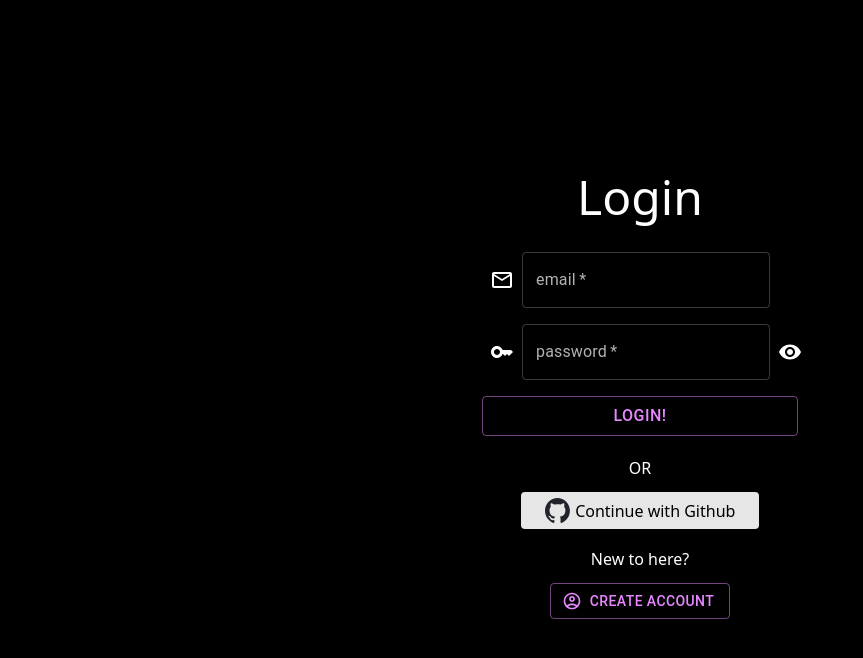
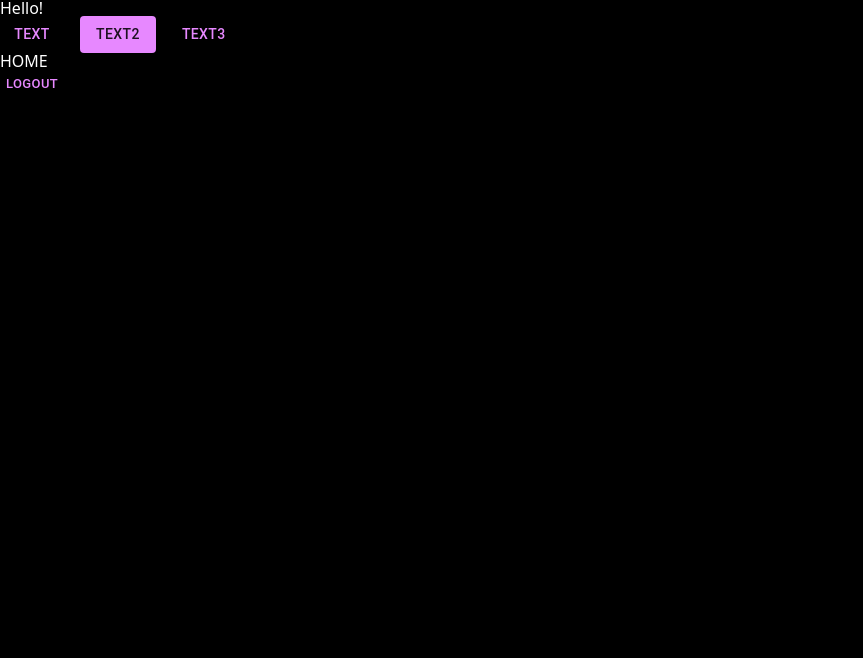
Before and after one commit to dogeja/TowerOfProgress, a React (Vite) app: page / in a window 1280 px wide. Before the commit this address led to /login. Shown: the top 658 px of the page, without its empty margins (0-863 px from the left). Built offline with nearby package versions, Linux system fonts and the light colour scheme; no server answers.

Commit message:
0403 fix : protectRoute issue

```diff
--- a/src/App.tsx
+++ b/src/App.tsx
@@ -11,6 +11,7 @@ import { ThemeProvider } from "@mui/material/styles";
 import { theme } from "./theme";
 import { useEffect, useState } from "react";
 import Loading from "./components/loading";
+import { auth } from "./firebase";
 import ProtectedRoute from "./components/protected-route";
 const router = createBrowserRouter([
   {
@@ -21,7 +22,14 @@ const router = createBrowserRouter([
       </ProtectedRoute>
     ),
     children: [
-      { path: "", element: <Home></Home> },
+      {
+        path: "/",
+        element: (
+          <ProtectedRoute>
+            <Home></Home>
+          </ProtectedRoute>
+        ),
+      },
       {
         path: "profile",
         element: <Profile></Profile>,
--- a/src/components/protected-route.tsx
+++ b/src/components/protected-route.tsx
@@ -1,14 +1,15 @@
+import { onAuthStateChanged } from "firebase/auth";
+import { auth } from "../firebase";
 import { Navigate } from "react-router-dom";
-import { auth } from "../firebase";
-
 export default function ProtectedRoute({
   children,
 }: {
   children: React.ReactNode;
 }) {
-  const user = auth.currentUser;
-  if (user === null) {
+  onAuthStateChanged(auth, (user) => {
+    if (user === null) {
+    }
     return <Navigate to="/login" />;
-  }
+  });
   return children;
 }
--- a/src/routes/home.tsx
+++ b/src/routes/home.tsx
@@ -1,11 +1,13 @@
 import { auth } from "../firebase";
 import { Button } from "@mui/material";
+import { signOut } from "firebase/auth";
 import { useNavigate } from "react-router-dom";
 export default function Home() {
   const navigate = useNavigate();
   const logOut = () => {
-    auth.signOut();
-    navigate("/login");
+    signOut(auth).then(() => {
+      navigate("/login");
+    });
   };
   return (
     <div>
```
